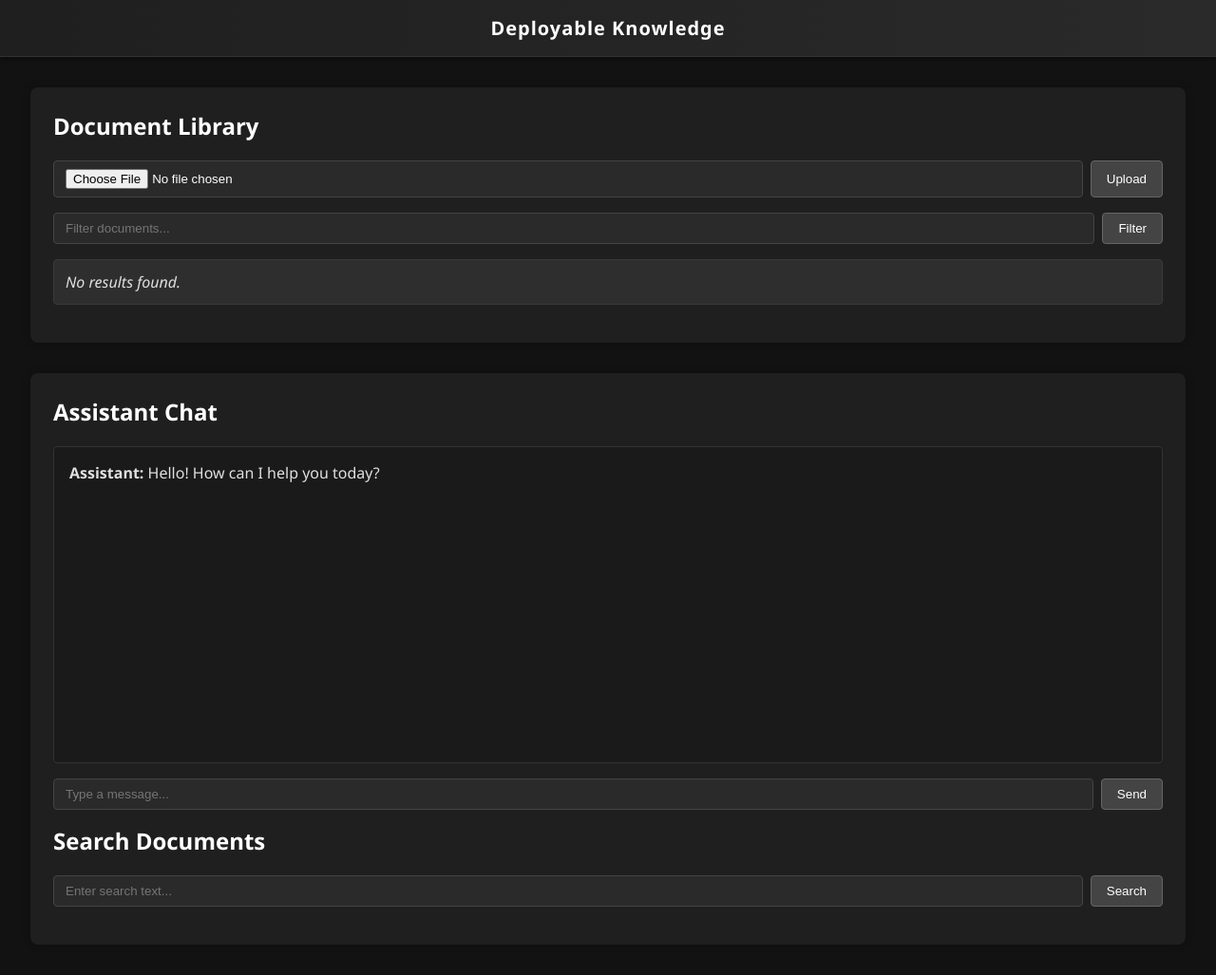
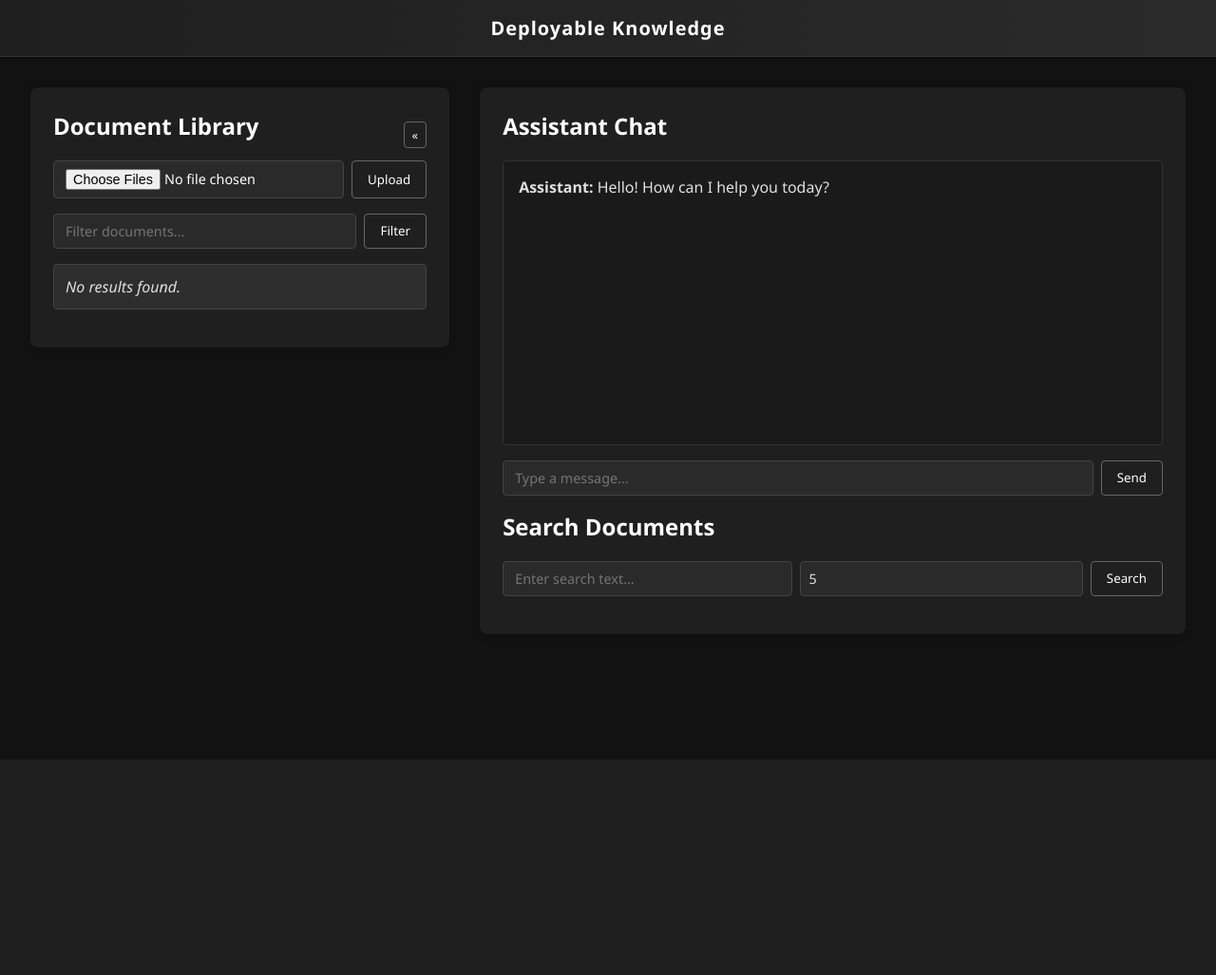
Before and after one commit to sage-bomb/Deployable-Knowledge, a FastAPI app: page / in a window 1280 px wide. Shown: the whole page at 95% size. After the commit the page ends 800 px from the top, so only its background shows below. Run offline with FastAPI, Linux system fonts and the light colour scheme; data that the repository does not hold is empty.

Commit message:
updaded style sheet and added some ui features.

```diff
--- a/app/main.py
+++ b/app/main.py
@@ -1,6 +1,6 @@
 from fastapi import FastAPI
 from fastapi.staticfiles import StaticFiles
-from config import BASE_DIR
+from config import BASE_DIR, UPLOAD_DIR
 
 from app.routes.ui_routes import router as ui_router
 from app.routes.api_chat_search import router as chat_search_router
@@ -8,6 +8,7 @@ from app.routes.api_file_ingest import router as ingest_router
 
 app = FastAPI()
 app.mount("/static", StaticFiles(directory=BASE_DIR / "app" / "static"), name="static")
+app.mount("/documents", StaticFiles(directory=UPLOAD_DIR), name="documents")
 
 # Register routes
 app.include_router(ui_router)
--- a/app/static/css/style.css
+++ b/app/static/css/style.css
@@ -1,23 +1,42 @@
-/* Base styles */
-body {
-  background-color: #121212;
-  color: #e0e0e0;
-  font-family: 'Segoe UI', sans-serif;
+/* === Base Theme === */
+:root {
+  --bg-main: #121212;
+  --bg-panel: #1f1f1f;
+  --bg-card: #2a2a2a;
+  --bg-hover: #3a3a3a;
+  --text-main: #e0e0e0;
+  --text-dim: #ccc;
+  --border-light: #333;
+  --border-mid: #444;
+  --border-strong: #666;
+  --accent-blue: #4ea3f1;
+  --accent-blue-hover: #76c4ff;
+  --danger: #c0392b;
+  --radius: 4px;
+  --font-ui: 'Segoe UI', sans-serif;
+}
+
+* {
+  box-sizing: border-box;
+  color: inherit;
+  font-family: inherit;
+}
+
+html, body {
   margin: 0;
   padding: 0;
+  background-color: var(--bg-main);
+  color: var(--text-main);
+  font-family: var(--font-ui);
 }
 
+/* === Typography === */
 h2 {
   margin-top: 0;
-  color: #ffffff;
+  color: #fff;
 }
 
-.status-text {
-  margin-bottom: 1rem;
-  font-size: 0.9rem;
-  color: #ccc;
-}
-
+/* === Layout === */
 .container {
   display: flex;
   flex-wrap: wrap;
@@ -25,30 +44,24 @@ h2 {
   padding: 2rem;
 }
 
-/* Banner */
-.top-banner {
-  background-color: #1f1f1f;
-  color: #ffffff;
-  padding: 1rem 2rem;
-  text-align: center;
-  font-size: 1.25rem;
-  font-weight: bold;
-  border-bottom: 1px solid #333;
-  box-shadow: 0 2px 4px rgba(0, 0, 0, 0.4);
-  background-image: linear-gradient(to right, #1f1f1f, #2a2a2a);
-  letter-spacing: 0.05em;
-}
-
-/* Columns */
 .column {
   flex: 1 1 45%;
-  background-color: #1f1f1f;
+  background-color: var(--bg-panel);
   padding: 1.5rem;
   border-radius: 8px;
   box-shadow: 0 0 10px #00000033;
 }
 
-/* Form styles */
+@media (max-width: 768px) {
+  .container {
+    flex-direction: column;
+  }
+  .column {
+    flex: 1 1 100%;
+  }
+}
+
+/* === UI Elements === */
 form {
   display: flex;
   gap: 0.5rem;
@@ -56,21 +69,34 @@ form {
 }
 
 input[type="text"],
-input[type="file"] {
+input[type="file"],
+select {
   flex: 1;
-  background: #2a2a2a;
+  background: var(--bg-card);
   color: #fff;
-  border: 1px solid #444;
+  border: 1px solid var(--border-mid);
   padding: 0.5rem 0.75rem;
-  border-radius: 4px;
+  border-radius: var(--radius);
+  font-size: 0.9rem;
+}
+
+select {
+  appearance: none;
+  cursor: pointer;
+}
+
+select:focus {
+  outline: none;
+  border-color: var(--border-strong);
+  box-shadow: 0 0 3px var(--accent-blue);
 }
 
 button {
-  background: #444;
+  background: var(--border-mid);
   color: #fff;
-  border: 1px solid #666;
+  border: 1px solid var(--border-strong);
   padding: 0.5rem 1rem;
-  border-radius: 4px;
+  border-radius: var(--radius);
   cursor: pointer;
   transition: background 0.2s ease;
 }
@@ -79,7 +105,7 @@ button:hover {
   background: #555;
 }
 
-/* Document list */
+/* === Lists === */
 ul {
   list-style: none;
   padding-left: 0;
@@ -89,46 +115,46 @@ ul {
 li {
   background: #2e2e2e;
   padding: 0.75rem;
-  border-radius: 4px;
+  border-radius: var(--radius);
   margin-bottom: 0.5rem;
-  border: 1px solid #3a3a3a;
+  border: 1px solid var(--border-mid);
   transition: background 0.2s ease;
 }
 
 li:hover {
-  background: #3a3a3a;
+  background: var(--bg-hover);
 }
 
-/* Search Results */
+/* === Search Results === */
 .search-result {
-  background-color: #2a2a2a;
-  color: #e0e0e0;
+  background-color: var(--bg-card);
+  color: var(--text-main);
   padding: 0.75rem;
-  border-radius: 4px;
-  border: 1px solid #444;
+  border-radius: var(--radius);
+  border: 1px solid var(--border-mid);
   margin-bottom: 1rem;
   transition: background 0.2s ease;
 }
 
 .search-result:hover {
-  background-color: #333;
+  background-color: var(--bg-hover);
 }
 
-/* Chat Box */
+/* === Chat Box === */
 .chat-box {
   height: 300px;
   overflow-y: auto;
   background-color: #1a1a1a;
-  border: 1px solid #333;
+  border: 1px solid var(--border-light);
   padding: 1rem;
-  border-radius: 4px;
+  border-radius: var(--radius);
   margin-bottom: 1rem;
 }
 
-/* Modal */
+/* === Modal === */
 .modal {
   position: fixed;
-  top: 0; left: 0; right: 0; bottom: 0;
+  inset: 0;
   background: rgba(0, 0, 0, 0.65);
   display: flex;
   justify-content: center;
@@ -141,7 +167,7 @@ li:hover {
 }
 
 .modal-content {
-  background-color: #2a2a2a;
+  background-color: var(--bg-card);
   padding: 1.5rem;
   border-radius: 6px;
   max-width: 400px;
@@ -159,27 +185,117 @@ li:hover {
 .modal-actions button {
   padding: 0.5rem 1rem;
   border: none;
-  border-radius: 4px;
+  border-radius: var(--radius);
   cursor: pointer;
 }
 
 #confirm-yes {
-  background-color: #c0392b;
+  background-color: var(--danger);
   color: white;
 }
 
 #confirm-no {
-  background-color: #444;
+  background-color: var(--border-mid);
   color: white;
 }
 
-/* Responsive layout */
-@media (max-width: 768px) {
-  .container {
-    flex-direction: column;
-  }
+/* === Banner === */
+.top-banner {
+  background: linear-gradient(to right, var(--bg-panel), #2a2a2a);
+  color: #fff;
+  padding: 1rem 2rem;
+  text-align: center;
+  font-size: 1.25rem;
+  font-weight: bold;
+  border-bottom: 1px solid var(--border-light);
+  box-shadow: 0 2px 4px rgba(0, 0, 0, 0.4);
+  letter-spacing: 0.05em;
+}
 
-  .column {
-    flex: 1 1 100%;
-  }
+/* === Collapsible Panel === */
+.header-row {
+  display: flex;
+  justify-content: space-between;
+  align-items: center;
 }
+
+.column-wrapper {
+  position: relative;
+  transition: width 0.3s ease;
+}
+
+#doc-panel-wrapper.collapsed {
+  width: 2.5rem;
+  flex: 0 0 2.5rem;
+  overflow: hidden;
+}
+
+#doc-panel-wrapper.collapsed .column {
+  padding: 0.5rem;
+}
+
+#doc-panel-wrapper.collapsed h2,
+#doc-panel-wrapper.collapsed form,
+#doc-panel-wrapper.collapsed ul,
+#doc-panel-wrapper.collapsed .status-text {
+  display: none;
+}
+
+#toggle-docs-btn {
+  font-size: 0.8rem;
+  padding: 0.25rem 0.5rem;
+  margin-left: auto;
+}
+
+/* === Link Styling === */
+a {
+  color: var(--accent-blue);
+  text-decoration: none;
+  font-weight: 500;
+}
+
+a:hover {
+  text-decoration: underline;
+  color: var(--accent-blue-hover);
+}
+
+/* === Utility === */
+.status-text {
+  font-size: 0.9rem;
+  color: var(--text-dim);
+  margin-bottom: 1rem;
+}
+
+/* === Default catch-all === */
+button,
+input,
+select,
+textarea,
+a,
+div,
+section,
+article {
+  font-family: var(--font-ui);
+  background-color: transparent;
+}
+select {
+  background-color: var(--bg-card);
+  color: var(--text-main);
+  border: 1px solid var(--border-mid);
+  padding: 0.5rem;
+  border-radius: var(--radius);
+  font-size: 0.9rem;
+  appearance: none;
+  cursor: pointer;
+}
+
+select option {
+  background-color: var(--bg-card);
+  color: var(--text-main);
+}
+
+select:focus {
+  outline: none;
+  border-color: var(--accent-blue);
+  box-shadow: 0 0 3px var(--accent-blue);
+}
--- a/app/templates/index.html
+++ b/app/templates/index.html
@@ -23,14 +23,18 @@
 
   <div class="container">
 
-    <!-- Document Manager -->
-    <div class="column">
+<div id="doc-panel-wrapper" class="column-wrapper">
+  <div class="column" id="doc-manager">
+    <div class="header-row">
       <h2>Document Library</h2>
+      <button id="toggle-docs-btn">«</button>
+    </div>
 
-      <form id="upload-form">
-        <input type="file" id="file-input" name="file" />
+    <form id="upload-form" method="post" enctype="multipart/form-data">
+      <input type="file" name="files" id="file-input" multiple />
       <button type="submit">Upload</button>
     </form>
+
     <div id="upload-status" class="status-text"></div>
 
     <form id="filter-form">
@@ -41,6 +45,7 @@
     <ul id="document-list">
       <li><em>Loading documents...</em></li>
     </ul>
+  </div>
 </div>
 
     <!-- Chat + Search -->
@@ -57,6 +62,11 @@
       <h2>Search Documents</h2>
 <form id="search-form">
   <input type="text" id="search-query" placeholder="Enter search text..." />
+  <select id="top-k-select">
+    <option value="5">5</option>
+    <option value="10">10</option>
+    <option value="15">15</option>
+  </select>
   <button type="submit">Search</button>
 </form>
       <div id="search-results"></div>
```
Also changed, not shown: app/routes/api_file_ingest.py (+23 -18 lines), app/static/js/main.js (+39 -26 lines). Lines whose indentation alone changed are shown as unchanged.
